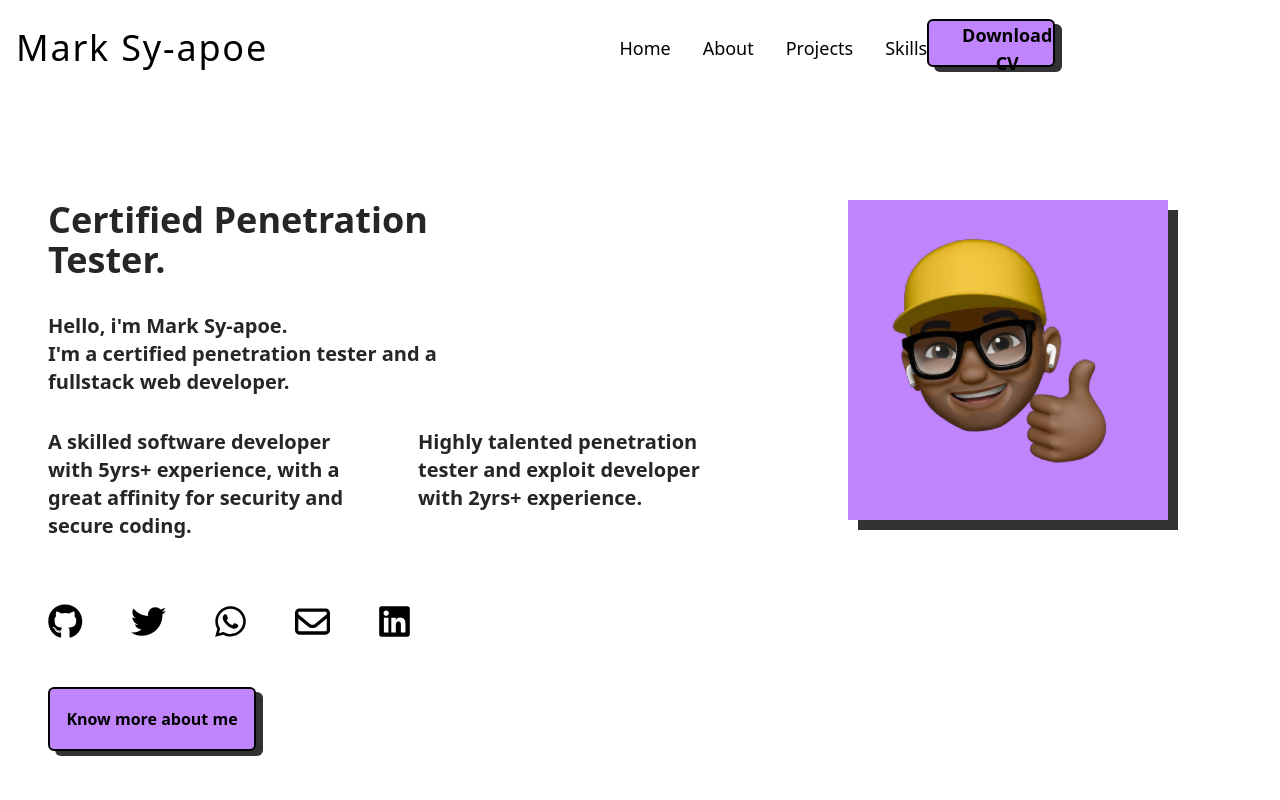
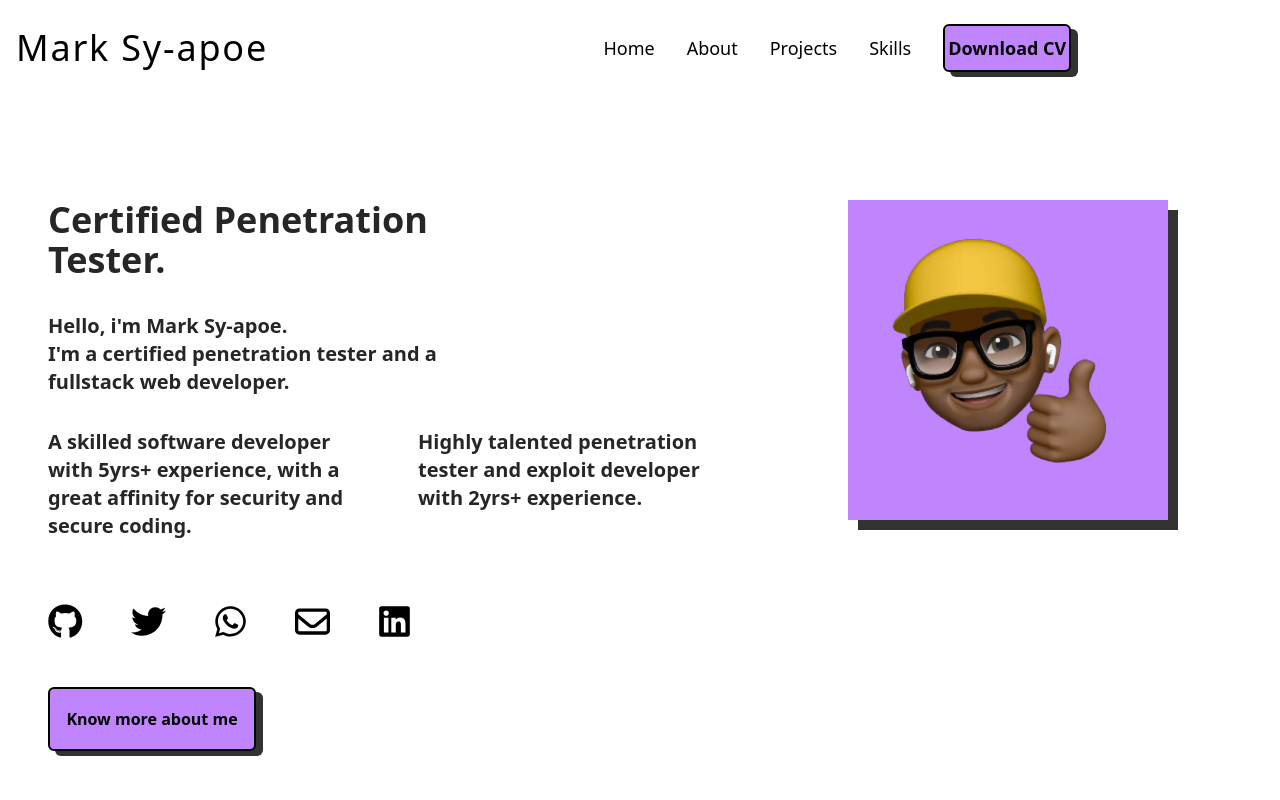
Before and after one commit to MarkSy-apoe/mark, a Next.js app: page / in a window 1280 px wide. Shown: the top 800 px of the page. Built offline with nearby package versions, Linux system fonts and the light colour scheme.

Commit message:
paddings

```diff
--- a/components/Navcomponent.js
+++ b/components/Navcomponent.js
@@ -25,7 +25,7 @@ const NavComponent = () => {
                 <Link href='/#about'><p className='pl-8 hover:text-purple-800 cursor-pointer hidden md:inline'>About</p></Link>
                 <Link href='https://github.com/KarmaCyberWarrior'><p className='pl-8 hover:text-purple-800 cursor-pointer hidden md:inline'>Projects</p></Link>
                 <Link href='/skills'><p className='pl-8 hover:text-purple-800 cursor-pointer hidden md:inline'>Skills</p></Link>
-                <Link href='/resume.pdf'><button className='w-32 pl-8 hidden h-12 md:inline md:text-md text-black font-semibold border-2 border-black bg-purple-400 rounded-md hover:bg-purple-600 hover:shadow-none nbutton'>Download CV</button></Link>
+                <Link href='/resume.pdf'><button className='w-32 ml-8 hidden h-12 md:inline md:text-md text-black font-semibold border-2 border-black bg-purple-400 rounded-md hover:bg-purple-600 hover:shadow-none nbutton'>Download CV</button></Link>
             </div>
 
             <svg className="w-6 h-6 lg:hidden cursor-pointer text-black" onClick={handleButtonClick} aria-hidden="true" xmlns="http://www.w3.org/2000/svg" fill="none" viewBox="0 0 17 14" id='togglebutton'>
@@ -41,7 +41,7 @@ const NavComponent = () => {
             <Link href='https://github.com/KarmaCyberWarrior'><p className='hover:text-purple-800 cursor-pointer mt-8' onClick={closeButton}>Projects</p></Link>
             <Link href='/skills'><p className='hover:text-purple-800 cursor-pointer mt-8' onClick={closeButton}>Skills</p></Link>
             <Link href='/resume.pdf'>
-              <button className='inline-block h-12 text-black font-semibold border-2 mt-8 border-black bg-purple-400 rounded-md  hover:bg-purple-600 hover:shadow-none nbutton'>Download CV</button>
+              <button className='inline-block h-12 p-4 text-black font-semibold border-2 mt-8 border-black bg-purple-400 rounded-md  hover:bg-purple-600 hover:shadow-none nbutton'>Download CV</button>
             </Link>
         </div>
         </div>
```
